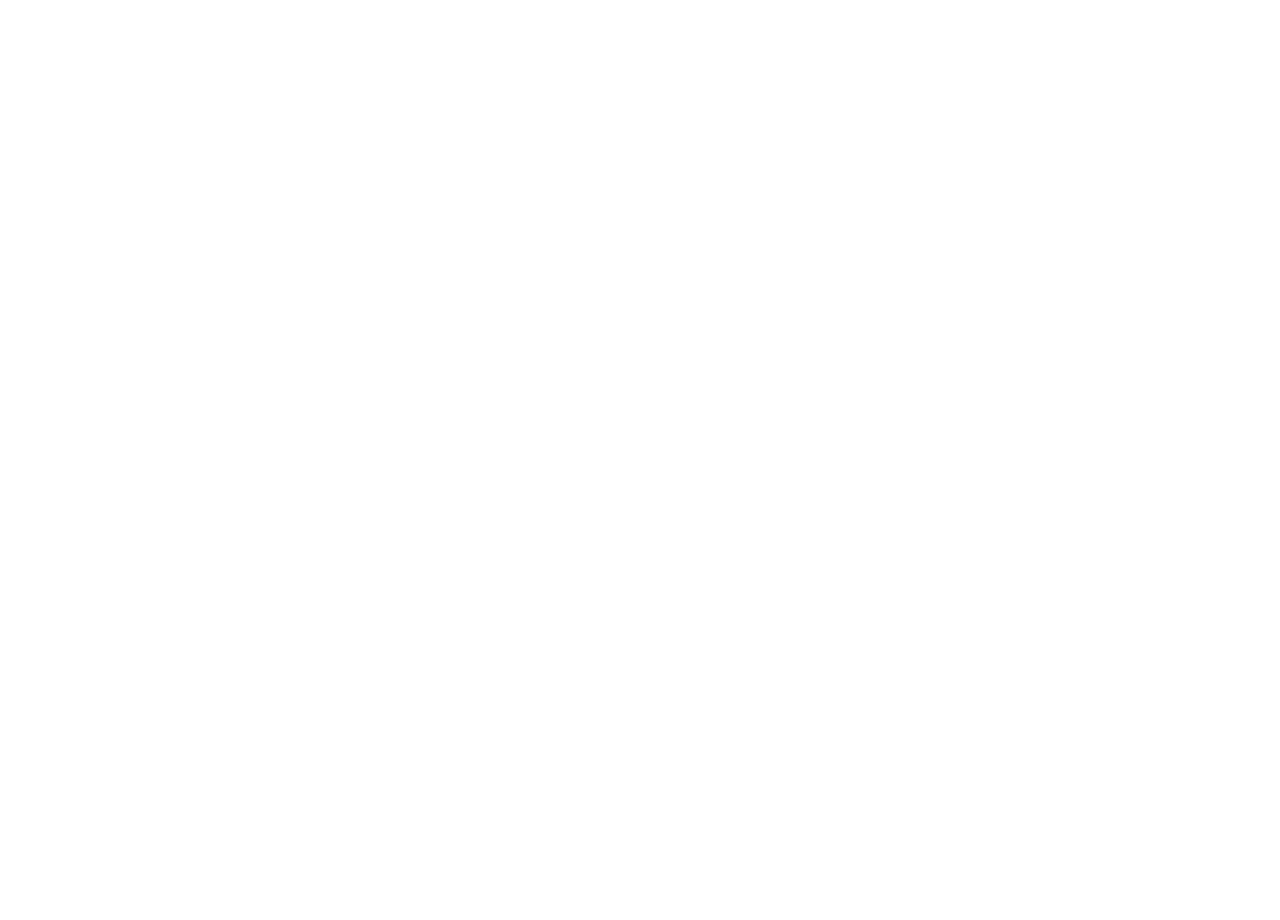
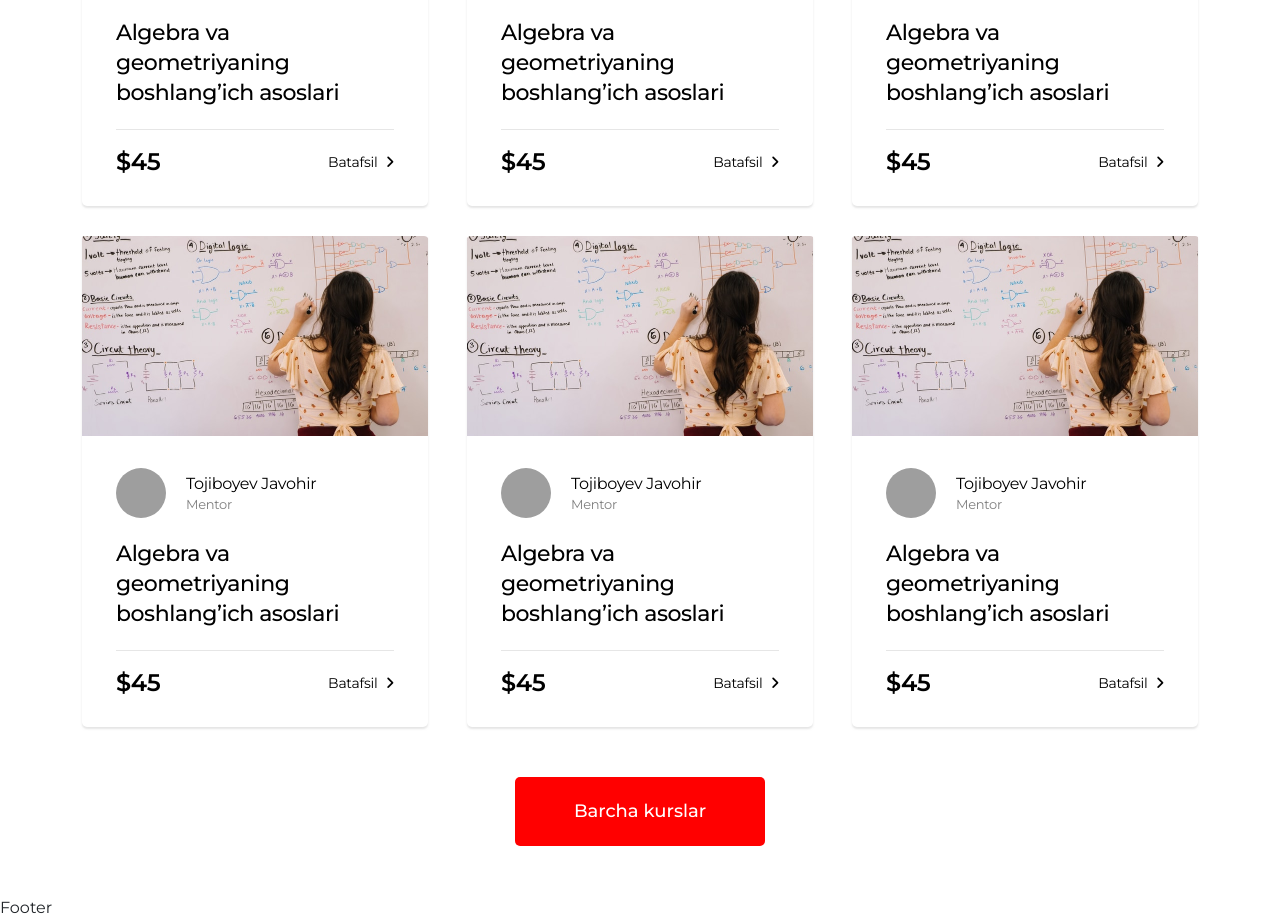
Before and after one commit to tuit212/edu, a React (Create React App) app: page / in a window 1280 px wide. Shown: the part 1320-2240 px from the top of the page. Before the commit the page ends 1019 px from the top, so only its background shows below. Built offline with nearby package versions, Linux system fonts and the light colour scheme; grey boxes are pictures that could not be loaded.

Commit message:
Courses add

```diff
--- a/src/common/Btn/Btn.jsx
+++ b/src/common/Btn/Btn.jsx
@@ -1,10 +1,10 @@
 import React from 'react'
 import './Btn.scss'
 
-const Btn = () => {
+const Btn = ({text}) => {
   return (
     <div className='button'>
-      Hoziroq boshlash
+      {text}
     </div>
   )
 }
--- /dev/null
+++ b/src/common/Cours.jsx
@@ -0,0 +1,35 @@
+import React from 'react'
+import { Link } from 'react-router-dom'
+
+const Cours = ({img , title , text , accound}) => {
+  return (
+    <div className='item'>
+        <div className="item__top">
+            <img src={img} alt="" />
+        </div>
+        <div className="item__body">
+            <div className="top">
+                <img src={accound} alt="" />
+                <div>
+                    <h4>{title}</h4>
+                    <p>{text}</p>
+                </div>
+            </div>
+            <p>
+                Algebra va geometriyaning
+                boshlang’ich asoslari
+            </p>
+            <span></span>
+            <div className="bottom">
+                <h5>$45</h5>
+                <Link to={'Batafsil'} className='link'>
+                    Batafsil
+                    <i class="fa-solid fa-angle-right"></i>
+                </Link>
+            </div>
+        </div>
+    </div>
+  )
+}
+
+export default Cours
--- a/src/components/Courses/Courses.jsx
+++ b/src/components/Courses/Courses.jsx
@@ -1,6 +1,9 @@
 import React from 'react'
 import Button from '@mui/material/Button';
 import './Courses.scss'
+import Cours from '../../common/Cours';
+import img from '../../Assets/img/coures/img.svg'
+import Btn from '../../common/Btn/Btn';
 
 const Courses = () => {
   return (
@@ -14,6 +17,47 @@
                     <Button  className='btn__cart' variant="text">Tabiy fanlar</Button>
                     <Button className='btn__cart' variant="text">Gumanitar</Button>
                 </div>
+                <div className="courses__list">
+                    <Cours
+                        img={img}
+                        title='Tojiboyev Javohir '
+                        text='Mentor'
+                        accound='https://images.pexels.com/photos/14737533/pexels-photo-14737533.jpeg?auto=compress&cs=tinysrgb&w=1260&h=750&dpr=1'
+                    />
+                    <Cours
+                        img={img}
+                        title='Feruza Karimova '
+                        text='Mentor'
+                        accound='https://images.pexels.com/photos/2859368/pexels-photo-2859368.jpeg?auto=compress&cs=tinysrgb&w=1260&h=750&dpr=1'
+                    />
+                    <Cours
+                        img={img}
+                        title='Tojiboyev Javohir '
+                        text='Mentor'
+                        accound='https://images.pexels.com/photos/14737533/pexels-photo-14737533.jpeg?auto=compress&cs=tinysrgb&w=1260&h=750&dpr=1'
+                    />
+                    <Cours
+                        img={img}
+                        title='Tojiboyev Javohir '
+                        text='Mentor'
+                        accound='https://images.pexels.com/photos/14737533/pexels-photo-14737533.jpeg?auto=compress&cs=tinysrgb&w=1260&h=750&dpr=1'
+                    />
+                    <Cours
+                        img={img}
+                        title='Tojiboyev Javohir '
+                        text='Mentor'
+                        accound='https://images.pexels.com/photos/14737533/pexels-photo-14737533.jpeg?auto=compress&cs=tinysrgb&w=1260&h=750&dpr=1'
+                    />
+                    <Cours
+                        img={img}
+                        title='Tojiboyev Javohir '
+                        text='Mentor'
+                        accound='https://images.pexels.com/photos/14737533/pexels-photo-14737533.jpeg?auto=compress&cs=tinysrgb&w=1260&h=750&dpr=1'
+                    />
+                </div>
+                <Btn
+                    text='Barcha kurslar'
+                />
             </div>
         </div>
     </div>
--- a/src/components/Courses/Courses.scss
+++ b/src/components/Courses/Courses.scss
@@ -32,5 +32,101 @@
                 color: #FFFFFF;
             }
         }
+
+        .button{
+            margin: 50px auto;
+        }
+
+        .courses__list{
+            @include center (flex , center , space-between);
+            flex-wrap: wrap;
+            margin-top: 30px;
+
+            .item {
+                width: 31%;
+                background: #FFFFFF;
+                box-shadow: 0px 2px 2px rgba(204, 204, 204, 0.51);
+                border-radius: 0 0 5px 5px;
+                margin-top: 30px;
+
+                &__top{
+
+                    img {
+                        width: 100%;
+                        height: 200px;
+                        object-fit: cover;
+                    }
+                }
+
+                &__body {
+                    padding: 32px 34px;
+
+                    .top {
+                        @include center (flex , center , none);
+                        gap: 20px;
+
+                        img {
+                            width: 50px;
+                            height: 50px;
+                            border-radius: 50%;
+                            object-fit: cover;
+                        }
+
+                        div {
+
+                            h4 {
+                                @include text (16px , 400 , #000);
+                                line-height: 100%;
+                                margin: 0;
+                            }
+
+                            p {
+                                @include text (13px , 400 ,  rgba(0, 0, 0, 0.5));
+                                line-height: 100%;
+                                margin: 0;
+                                margin-top: 6px;
+                            }
+                        }
+                    }
+
+                    p {
+                        @include text (22px , 500 , #000);
+                        line-height: 30px;
+                        letter-spacing: -0.02em;
+                        margin: 21px 0;
+                    }
+
+                    span {
+                        display: block;
+                        width: 100%;
+                        height: 1px;
+                        background: #E6E6E6;
+                    }
+
+                    .bottom{
+                        margin-top: 20px;
+                        @include center (flex , center , space-between);
+
+                        h5{
+                            @include text (24px , 600 , #000);
+                            line-height: 100%;
+                            letter-spacing: -0.02em;
+                            margin: 0;
+                        }
+
+                        .link {
+                            @include text (14px , 400 , #000);
+                            line-height: 100%;
+                            letter-spacing: -0.02em;
+                            text-decoration: none;
+
+                            i {
+                                margin-left: 8px;
+                            }
+                        }
+                    }
+                }
+            }
+        }
     }
 }
--- a/src/components/Hero/Hero.jsx
+++ b/src/components/Hero/Hero.jsx
@@ -12,7 +12,9 @@
                     <p>
                         Masofaviy o'quv kurslar orqali siz, eng so`ngi darsliklarni oson, qulay va mukammal o'rganishingiz mumkin.
                     </p>
-                    <Btn/>
+                    <Btn
+                        text='Hoziroq boshlash'
+                    />
                 </div>
             </div>
         </div>
```
Also changed, not shown: src/Assets/img/coures/img.svg (added).
